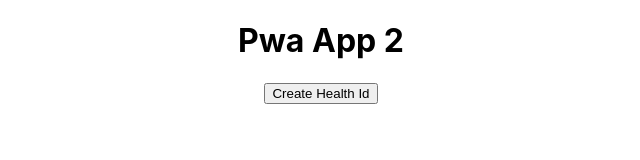
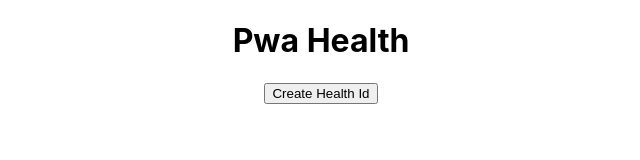
Before and after one commit to Tabish8756/pocPwa, a React (Create React App) app: page / in a window 1280 px wide. Shown: the top 160 px of the page, without its empty margins (319-959 px from the left). Built offline with nearby package versions, Linux system fonts and the light colour scheme.

Commit message:
adding changess

```diff
--- a/src/component/ParentApp.js
+++ b/src/component/ParentApp.js
@@ -7,7 +7,7 @@ const ParentApp = () => {
   };
   return (
     <div>
-      <h1>Pwa App 2</h1>
+      <h1>Pwa Health</h1>
       <button onClick={handleApp}>Create Health Id</button>
     </div>
   );
```
